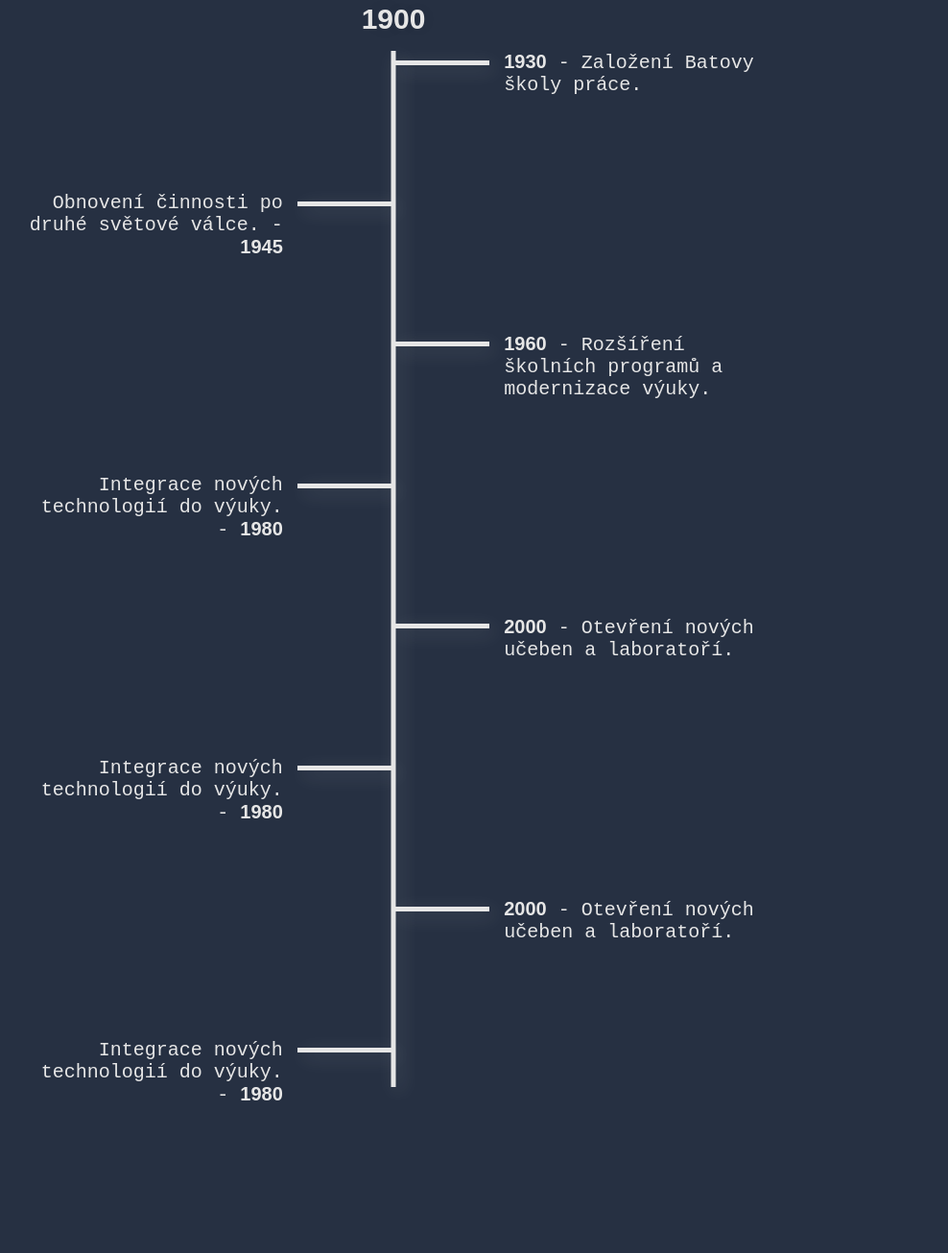
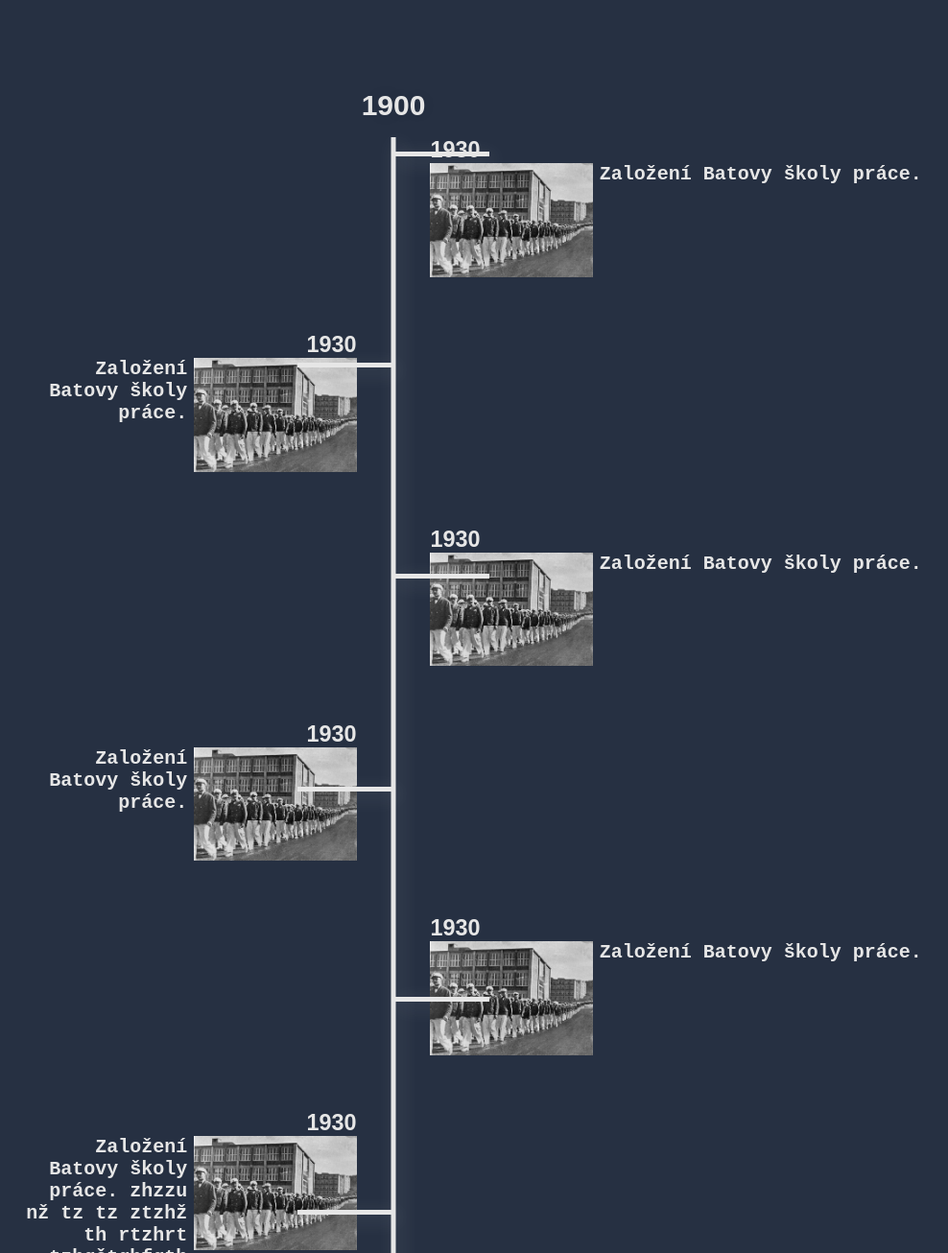
Before and after one commit to Kiba185/Batova_skola-prace, a plain HTML site: page pages/history.html in a window 1280 px wide. Shown: the part 697-2003 px from the top of the page at 96% size, without its empty margins (230-1218 px from the left). Drawn offline with Linux system fonts and the light colour scheme; a web font is replaced by a local one.

Commit message:
working_5

```diff
--- a/CSS/styles.css
+++ b/CSS/styles.css
@@ -161,7 +161,7 @@ header .nav-link:hover {
 main {
     position: relative;
     width: 100%;
-    height: 1800px;
+    height: 2700px;
     background-color: var(--dark-blue);
     margin: 0;
     color: var(--white);
@@ -232,8 +232,9 @@ main {
 }
 
 .timeline-item {
-    width: 35%;
-    height: 50px;
+    position: relative;
+    width: 45%;
+    height: 200px;
     font-size: 20px;
     font-family: 'Courier New', Courier, monospace;
 }
@@ -244,7 +245,42 @@ main {
 
 .timeline-list :nth-child(even) {
     margin-right: auto;
+}
+
+.timeline-list :nth-child(even) p{
+    position: absolute;
     text-align: right;
+    left: 0;
+    width: 49%;
+    margin-right: 2%;
+}
+
+.timeline-list :nth-child(even) h3{
+    text-align: right;
+}
+
+.timeline-list :nth-child(odd) p{
+    text-align: left;
+    position: absolute;
+    left: 51%;
+}
+
+.timeline-list :nth-child(odd) h3{
+    text-align: left;
+}
+
+.timeline-list p {
+    font-family: 'Courier New', Courier, monospace;
+    font-size: 20px;
+}
+
+.timeline-image {
+    position: absolute;
+    width: 49%;
+}
+
+.timeline-list :nth-child(even) .timeline-image {
+    right: 0;
 }
 
 .timeline-graph {
--- a/pages/history.html
+++ b/pages/history.html
@@ -42,28 +42,44 @@
             <p>1900</p>
             <ul class="timeline-list">
                 <li class="timeline-item">
-                    <strong>1930</strong> - Založení Batovy školy práce.
+                    <h3>1930</h3>
+                    <img src="../images/bata.jpg" alt="Bata-historie" class="timeline-image right">
+                    <p>Založení Batovy školy práce.</p>
                 </li>
                 <li class="timeline-item">
-                    Obnovení činnosti po druhé světové válce. - <strong>1945</strong>
+                    <h3>1930</h3>
+                    <img src="../images/bata.jpg" alt="Bata-historie" class="timeline-image">
+                    <p>Založení Batovy školy práce.</p>
                 </li>
                 <li class="timeline-item">
-                    <strong>1960</strong> - Rozšíření školních programů a modernizace výuky.
+                    <h3>1930</h3>
+                    <img src="../images/bata.jpg" alt="Bata-historie" class="timeline-image">
+                    <p>Založení Batovy školy práce.</p>
                 </li>
                 <li class="timeline-item">
-                    Integrace nových technologií do výuky. - <strong>1980</strong>
+                    <h3>1930</h3>
+                    <img src="../images/bata.jpg" alt="Bata-historie" class="timeline-image">
+                    <p>Založení Batovy školy práce.</p>
                 </li>
                 <li class="timeline-item">
-                    <strong>2000</strong> - Otevření nových učeben a laboratoří.
+                    <h3>1930</h3>
+                    <img src="../images/bata.jpg" alt="Bata-historie" class="timeline-image">
+                    <p>Založení Batovy školy práce.</p>
                 </li>
                 <li class="timeline-item">
-                    Integrace nových technologií do výuky. - <strong>1980</strong>
+                    <h3>1930</h3>
+                    <img src="../images/bata.jpg" alt="Bata-historie" class="timeline-image">
+                    <p>Založení Batovy školy práce. zhzzu nž tz tz ztzhž th  rtzhrt tzhgčtghfgth thtgrh </p>
                 </li>
                 <li class="timeline-item">
-                    <strong>2000</strong> - Otevření nových učeben a laboratoří.
+                    <h3>1930</h3>
+                    <img src="../images/bata.jpg" alt="Bata-historie" class="timeline-image">
+                    <p>Založení Batovy školy práce.fsxgjsfjsfhjsfghrtjf f gzh  tzhtr tzu ztut utgh ththzgi zg thztrhtfdhf fgfg fgfggf fgfg f fgfdg rfgfdgtertewrtr</p>
                 </li>
                 <li class="timeline-item">
-                    Integrace nových technologií do výuky. - <strong>1980</strong>
+                    <h3>1930</h3>
+                    <img src="../images/bata.jpg" alt="Bata-historie" class="timeline-image">
+                    <p>Založení Batovy školy práce.</p>
                 </li>
             </ul>
             <div class="timeline-graph">
```
Also changed, not shown: images/bata.jpg (added).
